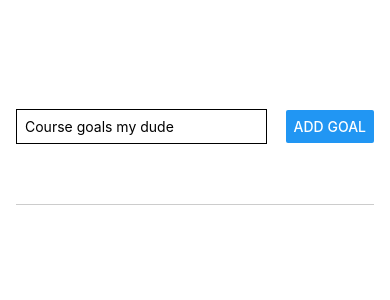
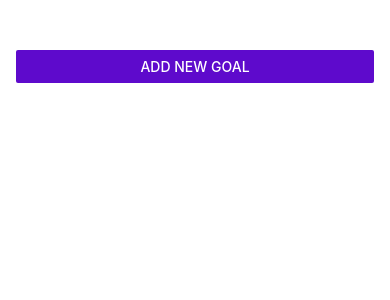
Before and after one commit to barksanto/RNative, a React Native app: screen / in a window 390 px wide. Shown: the top 300 px of the page. Built offline with nearby package versions, Linux system fonts and the light colour scheme.

Commit message:
create Modal compinent with state to show input  - just a t/f state

```diff
--- a/App.js
+++ b/App.js
@@ -1,11 +1,16 @@
 import { useState } from "react"
-import { StyleSheet, View, FlatList } from "react-native"
+import { StyleSheet, View, FlatList, Button } from "react-native"
 
 import GoalItem from "./components/GoalItem"
 import GoalInput from "./components/GoalInput"
 
 export default function App() {
   const [courseGoals, setCourseGoals] = useState([])
+  const [modalVisible, setModalVisible] = useState(false)
+
+  function startAddGoalHandler() {
+    setModalVisible(true)
+  }
 
   function addGoalHandler(enteredGoalText) {
     setCourseGoals((currentCourseGoals) => [
@@ -26,7 +31,12 @@ export default function App() {
 
   return (
     <View style={styles.appContainer}>
-      <GoalInput onAddGoal={addGoalHandler} />
+      <Button
+        title="Add new goal"
+        color="#5e0acc"
+        onPress={startAddGoalHandler}
+      />
+      { modalVisible && <GoalInput onAddGoal={addGoalHandler} />}
 
       <View style={styles.goalsContainer}>
         <FlatList
--- a/components/GoalInput.js
+++ b/components/GoalInput.js
@@ -1,4 +1,4 @@
-import { View, TextInput, Button, StyleSheet } from "react-native"
+import { View, TextInput, Button, StyleSheet, Modal } from "react-native"
 import { useState } from "react"
 
 function GoalInput(props) {
@@ -15,6 +15,7 @@ function GoalInput(props) {
   }
 
   return (
+    <Modal>
       <View style={styles.inputContainer}>
         <TextInput
           placeholder="Course goals my dude"
@@ -24,6 +25,7 @@ function GoalInput(props) {
         />
         <Button title="Add Goal" onPress={addGoalHandler} />
       </View>
+    </Modal>
   )
 }
 
--- a/components/GoalItem.js
+++ b/components/GoalItem.js
@@ -6,8 +6,9 @@ function GoalItem(props) {
     // to make ripple effect on outside, make Pressable surround Text instead of entire view
     <View style={styles.goalItem}>
       <Pressable
-        android_ripple={{ color: "#ddd" }}
+        android_ripple={{ color: "#7d58bf" }}
         onPress={props.onDeleteItem.bind(this, props.id)}
+        style={({ pressed }) => pressed && styles.pressedItem}
       >
         <Text style={styles.goalText}>{props.text}</Text>
       </Pressable>
@@ -25,6 +26,9 @@ const styles = StyleSheet.create({
     borderColor: "blue",
     borderWidth: 1,
   },
+  pressedItem: {
+    opacity: 0.5,
+  },
   goalText: {
     color: "white",
     padding: 8,
```
Lines whose indentation alone changed are shown as unchanged.
